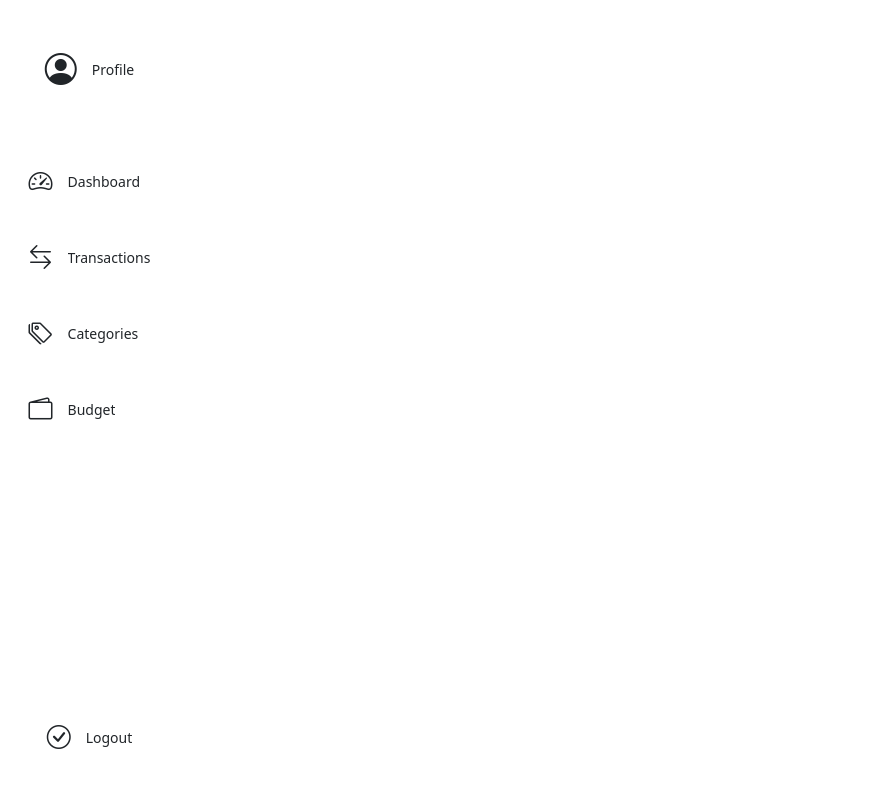
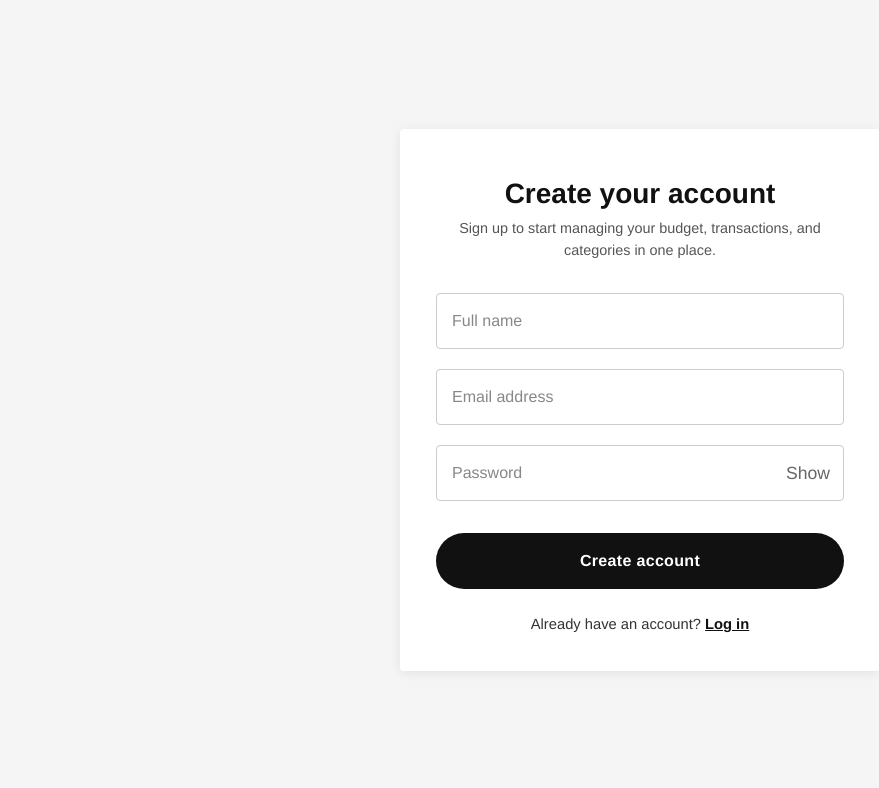
Before and after one commit to CohenReiland/frameworks-assignment-5, an Angular app: page /signup in a window 1280 px wide. Before the commit this address led to /. Shown: the top 788 px of the page, without its empty margins (0-879 px from the left). Built offline with nearby package versions, Linux system fonts and the light colour scheme.

Commit message:
Created Sign Up with Styling

```diff
--- a/src/app/app.html
+++ b/src/app/app.html
@@ -1,48 +1 @@
-<div class="d-flex min-vh-100">
-  <!-- Navbar Sidebar -->
-  <nav class="navbar-sidebar">
-    <!-- User/Profile Icon -->
-    <div class="nav-item nav-item-top">
-      <i class="bi bi-person-circle"></i>
-      <span class="nav-label">Profile</span>
-    </div>
-
-    <!-- Navigation Items -->
-    <div class="nav-items-container">
-      <!-- Dashboard -->
-      <a href="#" class="nav-item" title="Dashboard">
-        <i class="bi bi-speedometer2"></i>
-        <span class="nav-label">Dashboard</span>
-      </a>
-
-      <!-- Transactions -->
-      <a href="#" class="nav-item" title="Transactions">
-        <i class="bi bi-arrow-left-right"></i>
-        <span class="nav-label">Transactions</span>
-      </a>
-
-      <!-- Categories -->
-      <a href="#" class="nav-item" title="Categories">
-        <i class="bi bi-tags"></i>
-        <span class="nav-label">Categories</span>
-      </a>
-
-      <!-- Budget -->
-      <a href="#" class="nav-item" title="Budget">
-        <i class="bi bi-wallet2"></i>
-        <span class="nav-label">Budget</span>
-      </a>
-    </div>
-
-    <!-- Bottom Icon -->
-    <div class="nav-item nav-item-bottom">
-      <i class="bi bi-check-circle"></i>
-      <span class="nav-label">Logout</span>
-    </div>
-  </nav>
-
-  <!-- Main Content -->
-  <div class="flex-grow-1">
-    <router-outlet />
-  </div>
-</div>
+<router-outlet></router-outlet>
--- a/src/app/app.ts
+++ b/src/app/app.ts
@@ -3,6 +3,7 @@ import { RouterOutlet } from '@angular/router';
 
 @Component({
   selector: 'app-root',
+  standalone: true,
   imports: [RouterOutlet],
   templateUrl: './app.html',
   styleUrl: './app.css',
--- a/src/app/budget-component/budget-component.ts
+++ b/src/app/budget-component/budget-component.ts
@@ -2,6 +2,7 @@ import { Component } from '@angular/core';
 
 @Component({
   selector: 'app-budget-component',
+  standalone: true,
   imports: [],
   templateUrl: './budget-component.html',
   styleUrl: './budget-component.css',
--- a/src/app/categories-component/categories-component.ts
+++ b/src/app/categories-component/categories-component.ts
@@ -2,6 +2,7 @@ import { Component } from '@angular/core';
 
 @Component({
   selector: 'app-categories-component',
+  standalone: true,
   imports: [],
   templateUrl: './categories-component.html',
   styleUrl: './categories-component.css',
--- a/src/app/dashboard-component/dashboard-component.ts
+++ b/src/app/dashboard-component/dashboard-component.ts
@@ -2,6 +2,7 @@ import { Component } from '@angular/core';
 
 @Component({
   selector: 'app-dashboard-component',
+  standalone: true,
   imports: [],
   templateUrl: './dashboard-component.html',
   styleUrl: './dashboard-component.css',
--- a/src/app/signup-component/signup-component.css
+++ b/src/app/signup-component/signup-component.css
@@ -0,0 +1,148 @@
+* {
+  box-sizing: border-box;
+  margin: 0;
+  padding: 0;
+}
+
+.signup-page {
+  background: #f5f5f5;
+  font-family: 'Helvetica Neue', Arial, sans-serif;
+  display: flex;
+  justify-content: center;
+  align-items: center;
+  min-height: 100vh;
+  padding: 24px;
+}
+
+.card {
+  background: #fff;
+  border: none;
+  border-radius: 4px;
+  padding: 48px 36px 36px;
+  width: 100%;
+  max-width: 480px;
+  box-shadow: 0 2px 12px rgba(0, 0, 0, 0.08);
+}
+
+.card-title {
+  font-size: 1.75rem;
+  font-weight: 700;
+  text-align: center;
+  margin-bottom: 8px;
+  color: #111;
+}
+
+.card-subtitle {
+  font-size: 0.9rem;
+  color: #555;
+  text-align: center;
+  margin-bottom: 32px;
+  line-height: 1.5;
+}
+
+.form-group {
+  position: relative;
+  margin-bottom: 20px;
+}
+
+.form-group:has(.field-error) {
+  margin-bottom: 28px;
+}
+
+.form-control {
+  border: 1.5px solid #ccc;
+  border-radius: 4px;
+  padding: 18px 14px 6px;
+  font-size: 1rem;
+  height: 56px;
+  width: 100%;
+  outline: none;
+  transition: border-color 0.2s;
+  background: transparent;
+}
+
+.form-control:focus {
+  border-color: #111;
+  box-shadow: none;
+}
+
+.form-control.ng-invalid.ng-touched,
+.form-control.ng-invalid.ng-dirty {
+  border-color: #c62828;
+}
+
+.floating-label {
+  position: absolute;
+  top: 50%;
+  left: 14px;
+  transform: translateY(-50%);
+  font-size: 1rem;
+  color: #888;
+  pointer-events: none;
+  transition: all 0.15s ease;
+  background: #fff;
+  padding: 0 2px;
+}
+
+.form-control:focus + .floating-label,
+.form-control:not(:placeholder-shown) + .floating-label {
+  top: 0;
+  font-size: 0.72rem;
+  color: #555;
+}
+
+.toggle-pw {
+  position: absolute;
+  right: 14px;
+  top: 50%;
+  transform: translateY(-50%);
+  background: none;
+  border: none;
+  cursor: pointer;
+  padding: 0;
+  color: #666;
+  font-size: 1.1rem;
+}
+
+.field-error {
+  color: #c62828;
+  font-size: 0.8rem;
+  margin-top: 6px;
+  padding-left: 2px;
+}
+
+.btn-create {
+  background: #111;
+  color: #fff;
+  border: none;
+  border-radius: 50px;
+  font-size: 1rem;
+  font-weight: 600;
+  width: 100%;
+  padding: 16px;
+  margin-top: 12px;
+  cursor: pointer;
+  transition: background 0.2s;
+  letter-spacing: 0.02em;
+}
+
+.btn-create:hover {
+  background: #333;
+}
+
+.login-text {
+  text-align: center;
+  margin-top: 24px;
+  font-size: 0.92rem;
+  color: #333;
+}
+
+.login-text a {
+  color: #111;
+  font-weight: 600;
+  text-decoration: underline;
+}
+
+.login-text a:hover {
+  color: #444;
+}
--- a/src/app/signup-component/signup-component.html
+++ b/src/app/signup-component/signup-component.html
@@ -1 +1,62 @@
-<p>signup-component works!</p>
+<section class="signup-page">
+  <div class="card">
+    <h1 class="card-title">Create your account</h1>
+    <p class="card-subtitle">
+      Sign up to start managing your budget, transactions, and categories in one place.
+    </p>
+
+    <form [formGroup]="signupForm" (ngSubmit)="submit()" novalidate>
+      <div class="form-group">
+        <input
+          id="fullName"
+          class="form-control"
+          type="text"
+          placeholder=" "
+          formControlName="fullName"
+        />
+        <label class="floating-label" for="fullName">Full name</label>
+        @if (submitted && signupForm.controls.fullName.invalid) {
+          <p class="field-error">Enter your full name.</p>
+        }
+      </div>
+
+      <div class="form-group">
+        <input
+          id="email"
+          class="form-control"
+          type="email"
+          placeholder=" "
+          formControlName="email"
+        />
+        <label class="floating-label" for="email">Email address</label>
+        @if (submitted && signupForm.controls.email.invalid) {
+          <p class="field-error">Enter a valid email address.</p>
+        }
+      </div>
+
+      <div class="form-group">
+        <input
+          id="password"
+          class="form-control"
+          [type]="showPassword ? 'text' : 'password'"
+          placeholder=" "
+          formControlName="password"
+        />
+        <label class="floating-label" for="password">Password</label>
+        <button type="button" class="toggle-pw" (click)="togglePasswordVisibility()">
+          {{ showPassword ? 'Hide' : 'Show' }}
+        </button>
+        @if (submitted && signupForm.controls.password.invalid) {
+          <p class="field-error">Password must be at least 6 characters.</p>
+        }
+      </div>
+
+      <button class="btn-create" type="submit">Create account</button>
+    </form>
+
+    <p class="login-text">
+      Already have an account?
+      <a routerLink="/login">Log in</a>
+    </p>
+  </div>
+</section>
--- a/src/app/signup-component/signup-component.ts
+++ b/src/app/signup-component/signup-component.ts
@@ -1,11 +1,39 @@
-import { Component } from '@angular/core';
+import { Component, inject } from '@angular/core';
+import { FormBuilder, ReactiveFormsModule, Validators } from '@angular/forms';
+import { Router, RouterLink } from '@angular/router';
 
 @Component({
   selector: 'app-signup-component',
-  imports: [],
+  standalone: true,
+  imports: [ReactiveFormsModule, RouterLink],
   templateUrl: './signup-component.html',
   styleUrl: './signup-component.css',
 })
 export class SignupComponent {
+  private readonly formBuilder = inject(FormBuilder);
+  private readonly router = inject(Router);
 
+  protected showPassword = false;
+  protected submitted = false;
+
+  protected readonly signupForm = this.formBuilder.nonNullable.group({
+    fullName: ['', [Validators.required, Validators.minLength(2)]],
+    email: ['', [Validators.required, Validators.email]],
+    password: ['', [Validators.required, Validators.minLength(6)]],
+  });
+
+  protected togglePasswordVisibility(): void {
+    this.showPassword = !this.showPassword;
+  }
+
+  protected submit(): void {
+    this.submitted = true;
+
+    if (this.signupForm.invalid) {
+      this.signupForm.markAllAsTouched();
+      return;
+    }
+
+    void this.router.navigate(['/login']);
+  }
 }
--- a/src/app/transactions-component/transactions-component.ts
+++ b/src/app/transactions-component/transactions-component.ts
@@ -2,6 +2,7 @@ import { Component } from '@angular/core';
 
 @Component({
   selector: 'app-transactions-component',
+  standalone: true,
   imports: [],
   templateUrl: './transactions-component.html',
   styleUrl: './transactions-component.css',
```
Also changed, not shown: src/app/app.routes.ts (+10 -5 lines), 1 other file (tests, documents, lock files or other folders).
